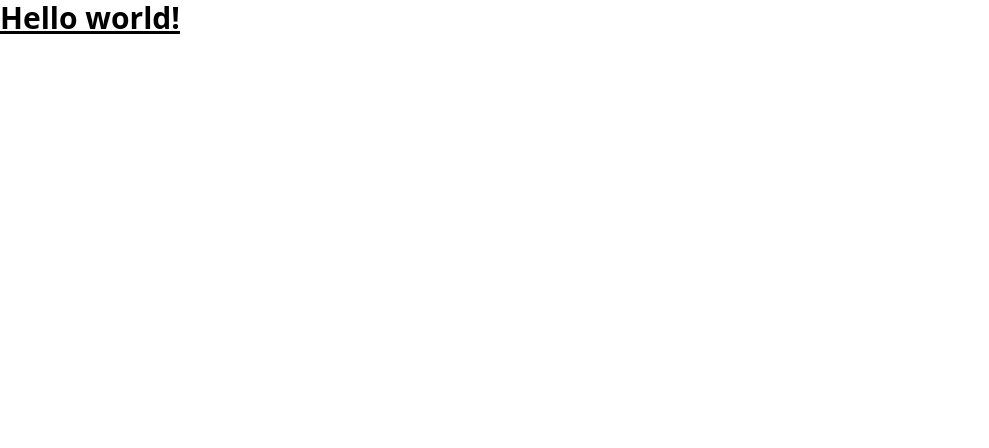
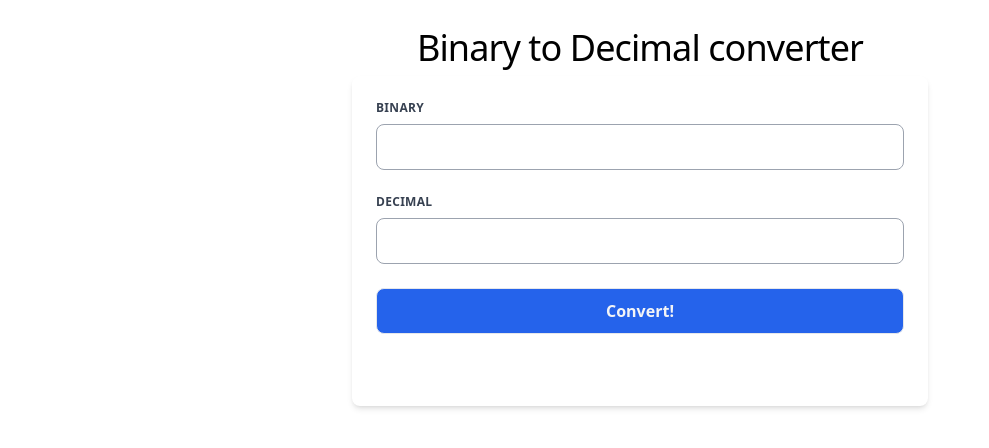
Before and after one commit to sergixnet/bin2dec, an Angular app: page / in a window 1280 px wide. Shown: the top 448 px of the page, without its empty margins (0-989 px from the left). Built offline with nearby package versions, Linux system fonts and the light colour scheme.

Commit message:
Created basic functionality

```diff
--- a/src/app/app.component.html
+++ b/src/app/app.component.html
@@ -1,3 +1 @@
-<h1 class="text-3xl font-bold underline">
-  Hello world!
-</h1>
+<app-form></app-form>
--- /dev/null
+++ b/src/app/components/form.component.ts
@@ -0,0 +1,76 @@
+import { ChangeDetectionStrategy, Component, OnInit } from '@angular/core';
+import { FormControl, FormGroup, Validators } from '@angular/forms';
+
+@Component({
+  selector: 'app-form',
+  template: `
+    <div class="text-center mt-7">
+      <h2 class="text-4xl tracking-tight">Binary to Decimal converter</h2>
+    </div>
+    <div class="flex justify-center my-2 mx-4 md:mx-0">
+      <form
+        [formGroup]="converterForm"
+        class="w-full max-w-xl bg-white rounded-lg shadow-md p-6"
+      >
+        <div class="flex flex-wrap -mx-3 mb-6">
+          <div class="w-full md:w-full px-3 mb-6">
+            <label
+              class="block uppercase tracking-wide text-gray-700 text-xs font-bold mb-2"
+              for="binary"
+              >Binary</label
+            >
+            <input
+              id="binary"
+              formControlName="binary"
+              class="appearance-none block w-full bg-white text-gray-900 font-medium border border-gray-400 rounded-lg py-3 px-3 leading-tight focus:outline-none"
+              type="text"
+            />
+          </div>
+          <div class="w-full md:w-full px-3 mb-6">
+            <label
+              class="block uppercase tracking-wide text-gray-700 text-xs font-bold mb-2"
+              for="decimal"
+              >Decimal</label
+            >
+            <input
+              formControlName="decimal"
+              [readonly]="true"
+              class="appearance-none block w-full bg-white text-gray-900 font-medium border border-gray-400 rounded-lg py-3 px-3 leading-tight focus:outline-none"
+            />
+          </div>
+          <div class="w-full md:w-full px-3 mb-6">
+            <button
+              (click)="onConvert()"
+              class="appearance-none block w-full bg-blue-600 text-gray-100 font-bold border border-gray-200 rounded-lg py-3 px-3 leading-tight hover:bg-blue-500 focus:outline-none focus:bg-white focus:border-gray-500 focus:text-pink-700"
+            >
+              Convert!
+            </button>
+          </div>
+        </div>
+      </form>
+    </div>
+  `,
+  styles: [],
+  changeDetection: ChangeDetectionStrategy.OnPush,
+})
+export class FormComponent implements OnInit {
+  converterForm = new FormGroup({
+    binary: new FormControl('', Validators.pattern(/^[0+1+]+$/gm)),
+    decimal: new FormControl(''),
+  });
+
+  constructor() {}
+
+  ngOnInit(): void {}
+
+  onConvert() {
+    if (this.converterForm.invalid) {
+      return;
+    }
+
+    const binaryValue = this.converterForm.get('binary')?.value;
+    const decimalValue = parseInt(binaryValue!, 2);
+
+    this.converterForm.get('decimal')?.setValue(`${decimalValue}`);
+  }
+}
```
Also changed, not shown: src/app/app.module.ts (+6 -2 lines).
